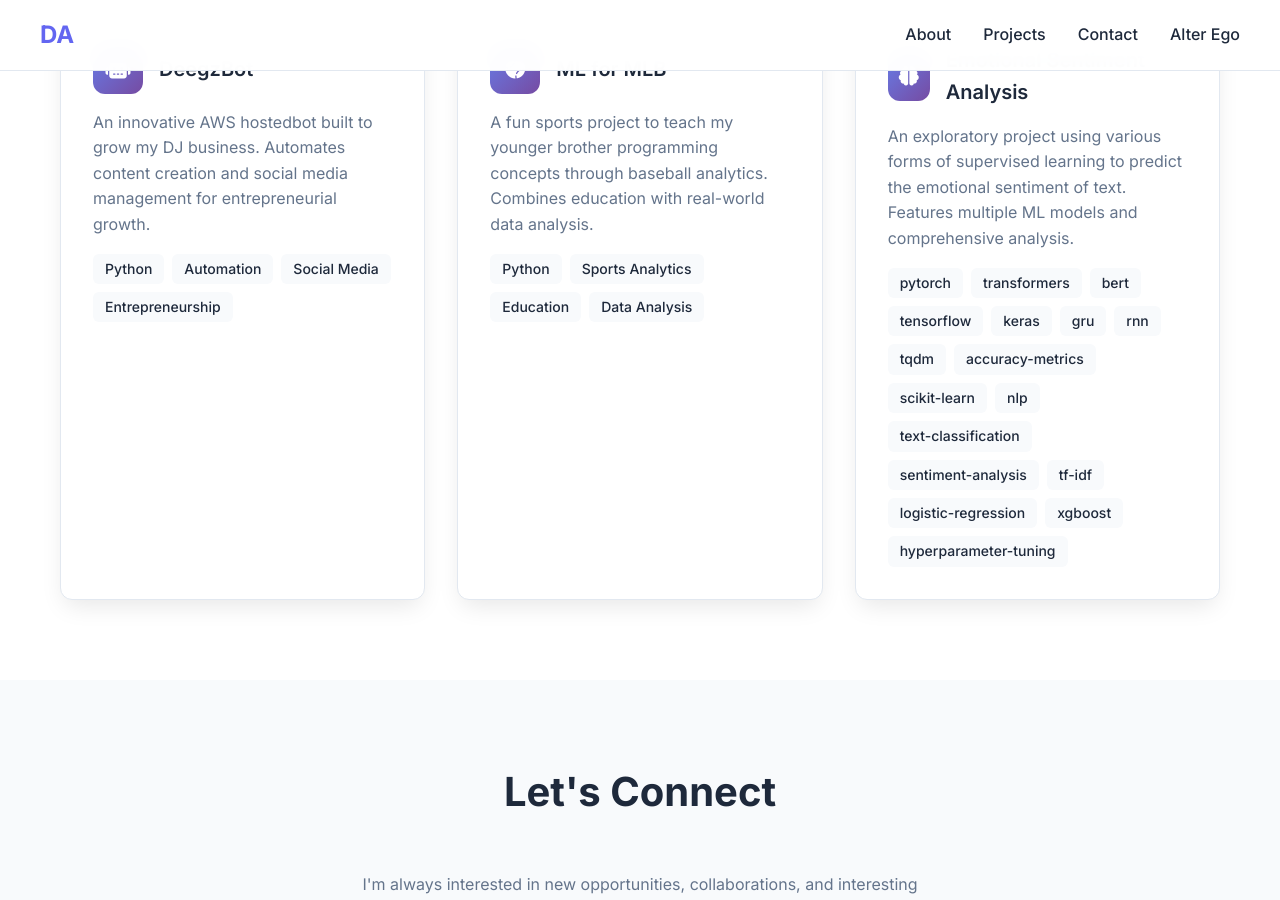
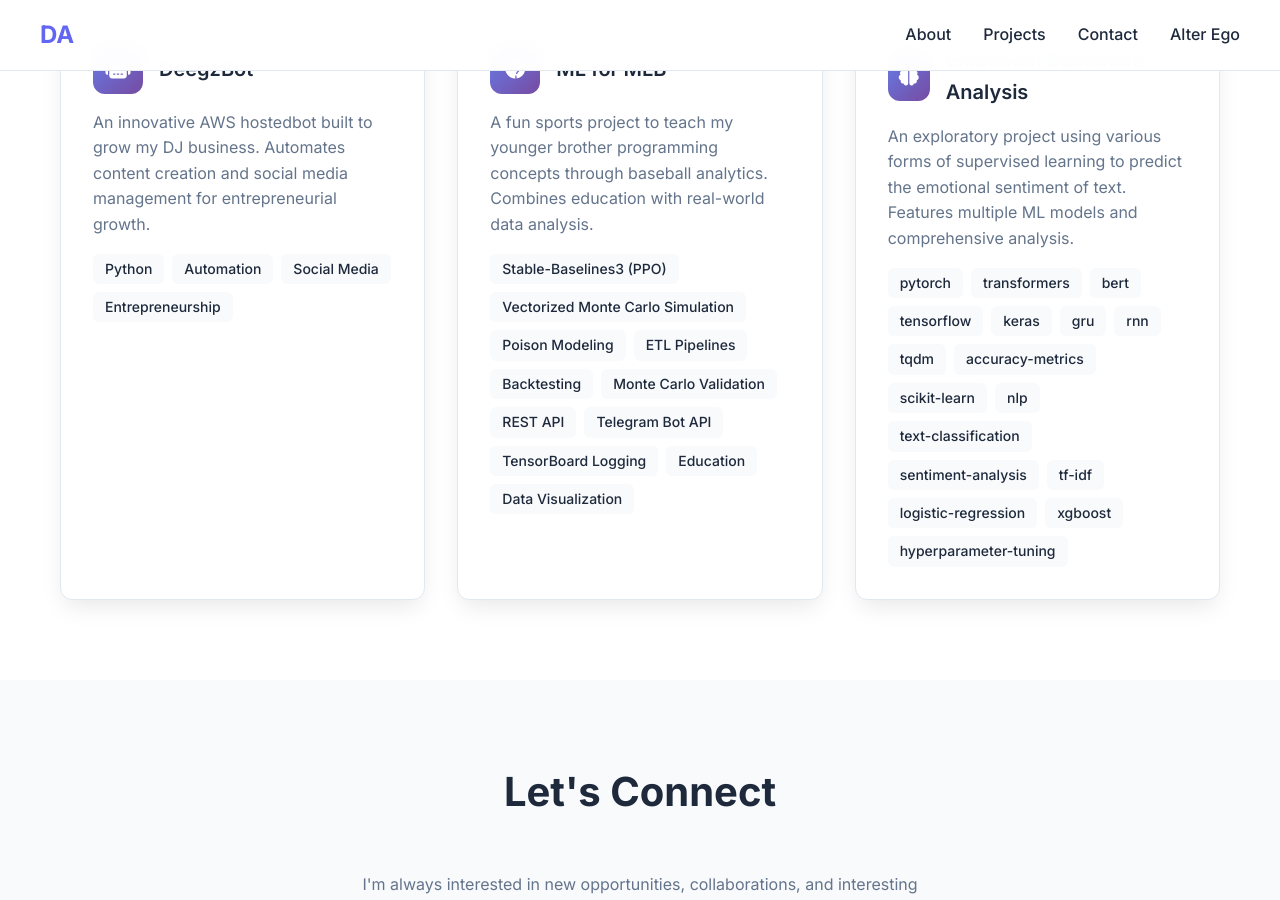
Before and after one commit to insdaguirre/insdaguirre.github.io, a Jekyll site: the page built from index.html, in a window 1280 px wide and 900 px high, scrolled down 2362 px. Built offline with Jekyll 4.4.1, drawn with Linux system fonts in a browser that asks for light colours.

Commit message:
changed tags for MLB

```diff
--- a/index.html
+++ b/index.html
@@ -169,10 +169,17 @@ description: Senior at Cornell University studying Data Science and Physics. Pas
                 </div>
                 <p class="project-description">A fun sports project to teach my younger brother programming concepts through baseball analytics. Combines education with real-world data analysis.</p>
                 <div class="project-tech">
-                    <span class="tech-tag">Python</span>
-                    <span class="tech-tag">Sports Analytics</span>
+                    <span class="tech-tag">Stable-Baselines3 (PPO)</span>
+                    <span class="tech-tag">Vectorized Monte Carlo Simulation</span>
+                    <span class="tech-tag">Poison Modeling</span>
+                    <span class="tech-tag">ETL Pipelines</span>
+                    <span class="tech-tag">Backtesting</span>
+                    <span class="tech-tag">Monte Carlo Validation</span>
+                    <span class="tech-tag">REST API</span>
+                    <span class="tech-tag">Telegram Bot API</span>
+                    <span class="tech-tag">TensorBoard Logging</span>
                     <span class="tech-tag">Education</span>
-                    <span class="tech-tag">Data Analysis</span>
+                    <span class="tech-tag">Data Visualization</span>
                 </div>
             </a>
 
```
